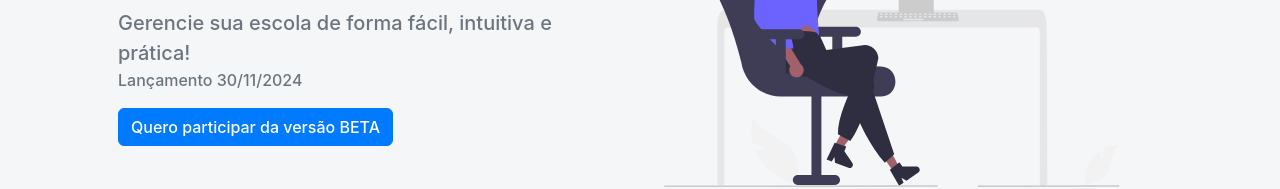
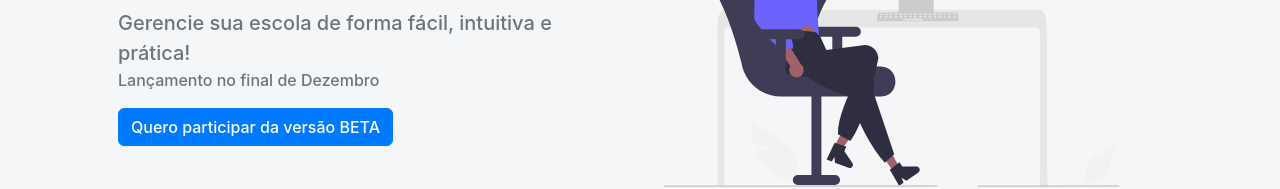
Before and after one commit to vinic-i/landingpage, a SvelteKit app: page / in a window 1280 px wide. Shown: the part 280-469 px from the top of the page. Built offline with nearby package versions, Linux system fonts and the light colour scheme.

Commit message:
change release date

```diff
--- a/src/routes/+page.svelte
+++ b/src/routes/+page.svelte
@@ -54,7 +54,7 @@
 							Gerencie sua escola de forma fácil, intuitiva e prática!
 						</span>
 						<br />
-						<span class="text-muted">Lançamento 30/11/2024</span>
+						<span class="text-muted">Lançamento no final de Dezembro</span>
 					</p>
 					<div class="d-flex flex-column flex-lg-row align-items-center">
 						<a
```
